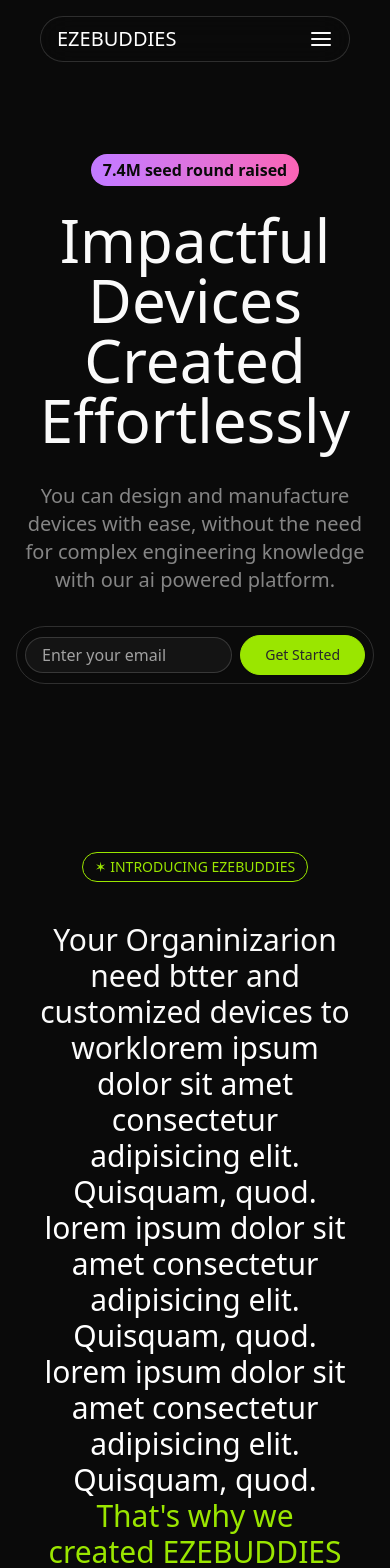
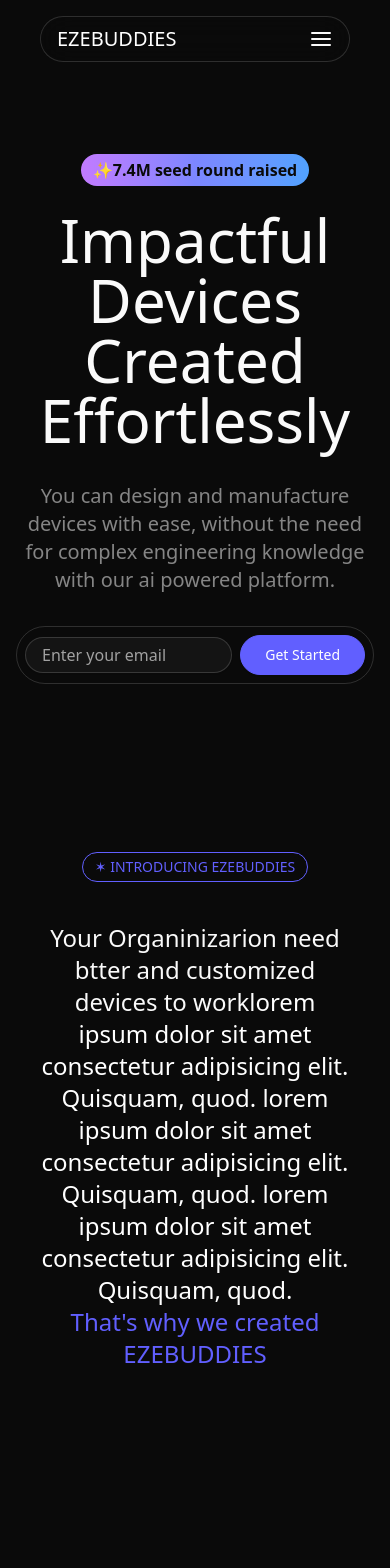
Before and after one commit to AdityaSrivastava185/home-v2, a Next.js app: page / in a window 390 px wide. Shown: the top 1568 px of the page. Built offline with nearby package versions, Linux system fonts and the light colour scheme.

Commit message:
priamry styles changes

```diff
--- a/sections/Faqs.tsx
+++ b/sections/Faqs.tsx
@@ -33,13 +33,13 @@ const Faqs = () => {
     <section className="py-24 px-10 md:px-0">
       <div className="container">
         <div className="flex justify-center items-center">
-          <div className="inline-flex border border-lime-400 gap-2 text-lime-400 px-3 py-1 rounded-full uppercase items-center text-sm ">
+          <div className="inline-flex border border-indigo-500 gap-2 text-indigo-500 px-3 py-1 rounded-full uppercase items-center text-sm ">
             {" "}
             &#10038; Features
           </div>
         </div>
         <h2 className="text-4xl md:text-6xl font-medium mt-6 text-center max-w-xl mx-auto">
-          Frequently Asked <span className="text-lime-400">Questions</span>
+          Frequently Asked <span className="text-indigo-500">Questions</span>
         </h2>
         <div className="mt-12 flex flex-col gap-6 max-w-xl mx-auto">
           {faqs.map((faq , faqIndex) => (
--- a/sections/Features.tsx
+++ b/sections/Features.tsx
@@ -18,14 +18,14 @@ const Features = () => {
     <section className="py-18 px-10 md:px-24">
       <div className="container">
         <div className="flex justify-center items-center">
-          <div className="inline-flex border border-lime-400 gap-2 text-lime-400 px-3 py-1 rounded-full uppercase items-center text-sm ">
+          <div className="inline-flex border border-indigo-500 gap-2 text-indigo-500 px-3 py-1 rounded-full uppercase items-center text-sm ">
             {" "}
             &#10038; Features
           </div>
         </div>
         <h2 className=" text-4xl md:text-6xl font-medium  text-center mt-6 max-w-2xl mx-auto">
           Place where power meets{" "}
-          <span className="text-lime-400">simplicity</span>
+          <span className="text-indigo-500">simplicity</span>
         </h2>
         <div className="mt-12 grid grid-cols-1 md:grid-cols-4 lg:grid-cols-3 gap-8 ">
           <FeatureCard
--- a/sections/Hero.tsx
+++ b/sections/Hero.tsx
@@ -34,11 +34,12 @@ const Hero = () => {
           transition={{ duration: 1 }}
           className="absolute -left-32 top-10 hidden lg:block"
         >
-          <Image
-            src="/design-example-1.png"
+          <img
+            src="https://plus.unsplash.com/premium_photo-1674624682288-085eff4f98da?q=80&w=1974&auto=format&fit=crop&ixlib=rb-4.1.0&ixid=M3wxMjA3fDB8MHxwaG90by1wYWdlfHx8fGVufDB8fHx8fA%3D%3D"
             alt="logo"
             width={400}
             height={400}
+            className="rounded-3xl"
           />
         </motion.div>
         <motion.div
@@ -46,18 +47,19 @@ const Hero = () => {
           initial={{ opacity: 0, y: 100 , x:100 }}
           animate={{ opacity: 1, y: 0 , x:0 }}
           transition={{ duration: 1 }}
-          className="absolute -right-64 -top-16 hidden lg:block"
+          className="absolute -right-64 -top-16 hidden lg:block "
         >
-          <Image
-            src="/design-example-2.png"
+          <img
+            src="https://images.unsplash.com/photo-1657924170499-3dceeecdbdec?w=600&auto=format&fit=crop&q=60&ixlib=rb-4.1.0&ixid=M3wxMjA3fDB8MHxzZWFyY2h8NTZ8fGFncmljdWx0dXJlJTIwaW90fGVufDB8fDB8fHww"
             alt="logo"
             width={500}
             height={500}
+            className="rounded-3xl"
           />
         </motion.div>
         <div className="flex justify-center">
-          <div className="inline-flex py-1 px-3 bg-gradient-to-r from-purple-400 to-pink-400 text-neutral-950 font-semibold rounded-full">
-            7.4M seed round raised
+          <div className="inline-flex py-1 px-3 bg-gradient-to-r from-purple-400 via-indigo-400 to-blue-400 text-neutral-950 font-semibold rounded-full">
+            ✨7.4M seed round raised
           </div>
         </div>
         <h1 className="text-6xl font-medium lg:text-8xl text-center mt-6 md:text-7xl mx-auto">
@@ -76,7 +78,7 @@ const Hero = () => {
             type="email"
             placeholder="Enter your email"
           />
-          <Button className="border rounded-full px-6 font-medium bg-lime-400 text-zinc-800 border-lime-400 whitespace-nowrap h-10">
+          <Button className="border rounded-full px-6 font-medium bg-indigo-500 text-white border-indigo-500 whitespace-nowrap h-10">
             Get Started
           </Button>
         </form>
--- a/sections/Integrations.tsx
+++ b/sections/Integrations.tsx
@@ -43,7 +43,7 @@ const Integrations = () => {
         <div className="grid lg:grid-cols-2 items-center lg:gap-16 ">
           <div>
             <div className="flex justify-center items-center">
-              <div className="inline-flex border border-lime-400 gap-2 text-lime-400 px-3 py-1 rounded-full uppercase items-center text-sm ">
+              <div className="inline-flex border border-indigo-500 gap-2 text-indigo-500 px-3 py-1 rounded-full uppercase items-center text-sm ">
                 {" "}
                 &#10038; Integrations
               </div>
@@ -51,7 +51,7 @@ const Integrations = () => {
           </div>
           <div>
             <h2 className=" text-4xl md:text-6xl font-medium mt-6">
-              Place well with <span className="text-lime-400">others</span>
+              Place well with <span className="text-indigo-500">others</span>
             </h2>
             <p className="text-white/50 mt-4 text-lg">
               Lorem ipsum dolor sit amet consectetur adipisicing elit. Suscipit
--- a/sections/Introductions.tsx
+++ b/sections/Introductions.tsx
@@ -23,16 +23,16 @@ const Introductions = () => {
   }, [wordIndex]);
 
   return (
-    <section className="py-18 lg:py-24 md:px-24 px-10 ">
+    <section className="py-18 lg:py-24 md:mt-36 md:px-24 px-10 ">
       <div className="container">
-        <div className="sticky top-28">
+        <div className="sticky md:top-28 top-20">
           <div className="flex justify-center items-center">
-            <div className="inline-flex border border-lime-400 gap-2 text-lime-400 px-3 py-1 rounded-full uppercase items-center text-sm ">
+            <div className="inline-flex border border-indigo-500 gap-2 text-indigo-500 px-3 py-1 rounded-full uppercase items-center text-sm ">
               {" "}
               &#10038; Introducing EZEBUDDIES
             </div>
           </div>
-          <div className="text-3xl text-center font-medium mt-10 md:text-6xl">
+          <div className="text-2xl text-center font-medium mt-10 md:text-6xl">
             <span>
               Your Organinizarion need btter and customized devices to work
             </span>
@@ -46,7 +46,7 @@ const Introductions = () => {
                 >{`${word} `}</span>
               ))}
             </span>
-            <span className="text-lime-400 block">
+            <span className="text-indigo-500 block">
               That&apos;s why we created EZEBUDDIES
             </span>
           </div>
--- a/sections/Navbar.tsx
+++ b/sections/Navbar.tsx
@@ -54,7 +54,7 @@ const Navbar = () => {
             <Button className="hidden md:inline-flex items-center border h-12 rounded-full px-6 font-medium border-white text-white bg-transparent">
               Login
             </Button>
-            <Button className="hidden md:inline-flex items-center border h-12 rounded-full px-6 font-medium bg-lime-400 text-zinc-800 border-lime-400">
+            <Button className="hidden md:inline-flex items-center border h-12 rounded-full px-6 font-medium bg-indigo-500 text-white border-indigo-500">
               Sign Up
             </Button>
           </div>
```
